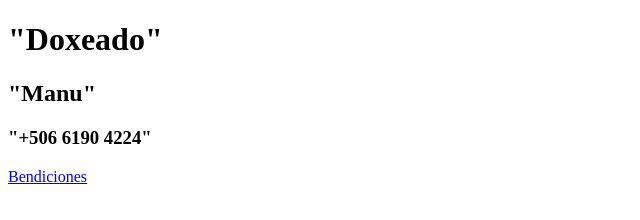
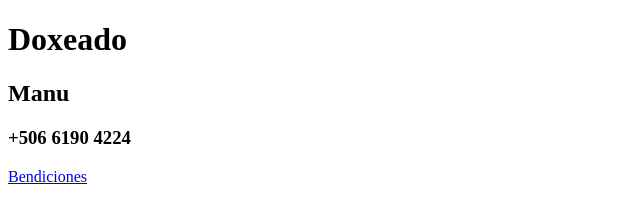
Before and after one commit to supernobita13213/dox, a plain HTML site: page index.html in a window 1280 px wide. Shown: the whole page, without its empty margins (0-640 px from the left). Drawn offline with Linux system fonts and the light colour scheme.

Commit message:
Update index.html

```diff
--- a/index.html
+++ b/index.html
@@ -7,9 +7,9 @@
      <title>DOX</title>
 </head>
 <body>
-     <h1>"Doxeado"</h1>
-     <h2>"Manu"</h2>
-     <h3>"+506 6190 4224"</h3>
+     <h1>Doxeado</h1>
+     <h2>Manu</h2>
+     <h3>+506 6190 4224</h3>
      <a href="https://www.youtube.com/watch?v=Lx3MGrafykU">Bendiciones</a> </a>
 
 </body>
```
